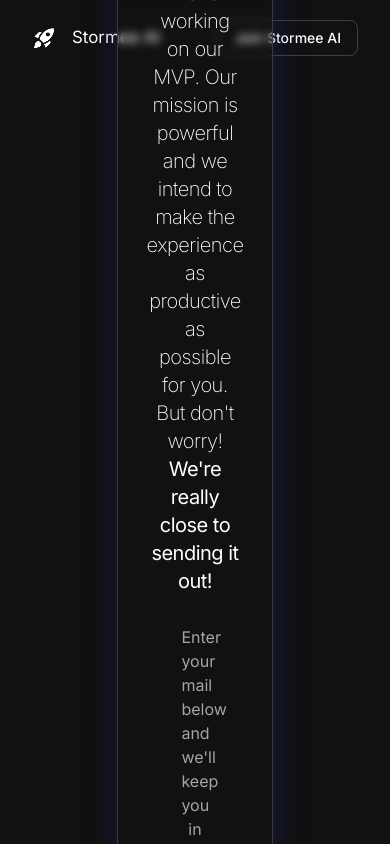
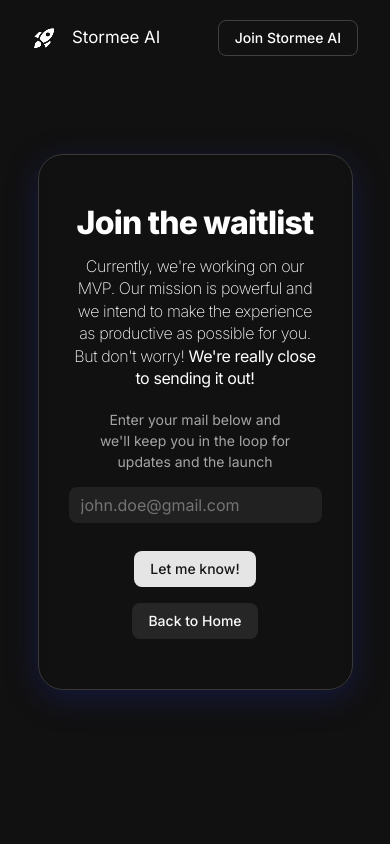
Before and after one commit to ShashwatM3/stormee-ai, a Next.js app: page /waitlist in a window 390 px wide. Shown: the top 844 px of the page. Built offline with nearby package versions, Linux system fonts and the light colour scheme; no server answers.

Commit message:
responsiveness #2

```diff
--- a/app/waitlist/styles.css
+++ b/app/waitlist/styles.css
@@ -2,28 +2,28 @@
   display: flex;
   align-items: center;
   justify-content: center;
-  height: 110vh;
-  width: 100vw;
+  min-height: 100vh;
+  width: 100%;
+  padding: 20px;
   animation: fadeIn 1s;
 }
 
 .waitlist-main > div {
-  width: 40vw;
+  width: min(90%, 600px);
   text-align: center;
   display: flex;
   align-items: center;
   justify-content: center;
   flex-direction: column;
-  padding: 60px;
+  padding: clamp(20px, 5vw, 60px);
   border: 1px solid rgb(60, 60, 60);
-  background: rgba( 255, 255, 255, 0 );
-  box-shadow: 0 8px 32px 0 rgba( 31, 38, 135, 0.37 );
-  backdrop-filter: blur( 4px );
-  -webkit-backdrop-filter: blur( 4px );
-  border-radius: 10px;
-  border: 1px solid rgba( 255, 255, 255, 0.18 );
+  background: rgba(255, 255, 255, 0);
+  box-shadow: 0 8px 32px 0 rgba(31, 38, 135, 0.37);
+  backdrop-filter: blur(4px);
+  -webkit-backdrop-filter: blur(4px);
+  border-radius: 25px;
+  border: 1px solid rgba(255, 255, 255, 0.18);
   border: 1px solid rgb(57, 57, 57);
-  border-radius: 25px;
   transition: 0.3s ease-in-out;
 }
 
@@ -41,21 +41,24 @@
 
 .waitlist-main > div > h1 {
   margin-bottom: 20px;
+  font-size: clamp(2rem, 5vw, 3.75rem);
 }
 
 .waitlist-main > div > h2 {
   margin-bottom: 30px;
   font-weight: 200;
+  font-size: clamp(1rem, 2.5vw, 1.25rem);
 }
 
 .waitlist-main > div > h3 {
   color: rgb(165, 165, 165);
   margin-bottom: 20px;
-  width: 80%;
+  width: min(90%, 80%);
+  font-size: clamp(0.875rem, 2vw, 1rem);
 }
 
 #email-waitlist {
-  width: 70%;
+  width: min(100%, 70%);
   background: rgb(33, 33, 33);
   border: none;
   outline: none;
@@ -65,3 +68,35 @@
 #s2 {
   display: none;
 }
+
+@media (max-width: 640px) {
+  .waitlist-main > div {
+    padding: 50px 30px;
+  }
+
+  .waitlist-main > div > h1 {
+    margin-bottom: 15px;
+  }
+
+  .waitlist-main > div > h2 {
+    margin-bottom: 20px;
+  }
+
+  .waitlist-main > div > h3 {
+    margin-bottom: 15px;
+  }
+}
+
+@media only screen and (max-width: 450px) {
+  #s1 > div {
+    display: flex;
+    align-items: center;
+    justify-content: center;
+    flex-direction: column;
+  }
+
+  #s1 > div > input {
+    width: 100%;
+    margin-bottom: 20px;
+  }
+}
--- a/components/Unique.js
+++ b/components/Unique.js
@@ -9,7 +9,7 @@
     <div id="unique-main" className='unique-main'>
       <h4>Setting us apart</h4>
       <h1 className='scroll-m-20 text-4xl font-extrabold tracking-tight lg:text-5xl'>What makes us different?</h1>
-      <h3>Why shouldn't YOU go to our competitors...</h3>
+      <h3>Why shouldn't YOU go to our competitors...</h3><br/>
       <br/>
       <div className='flex items-center justify-center flex-col w-full'>
         <div id="unique1">
```
